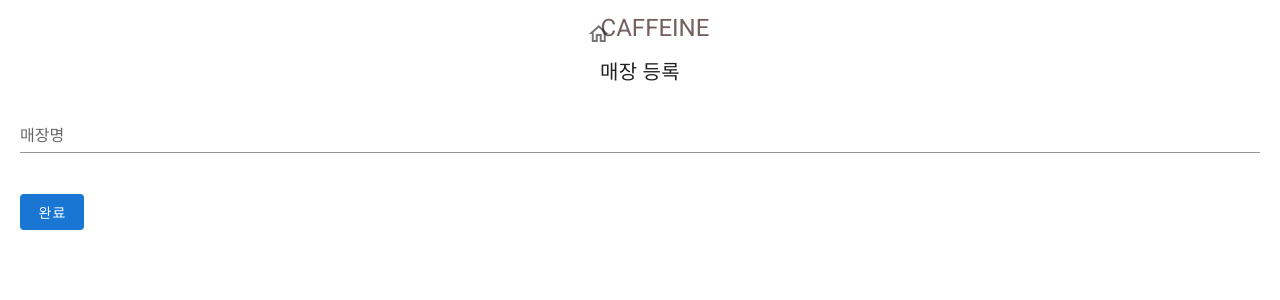
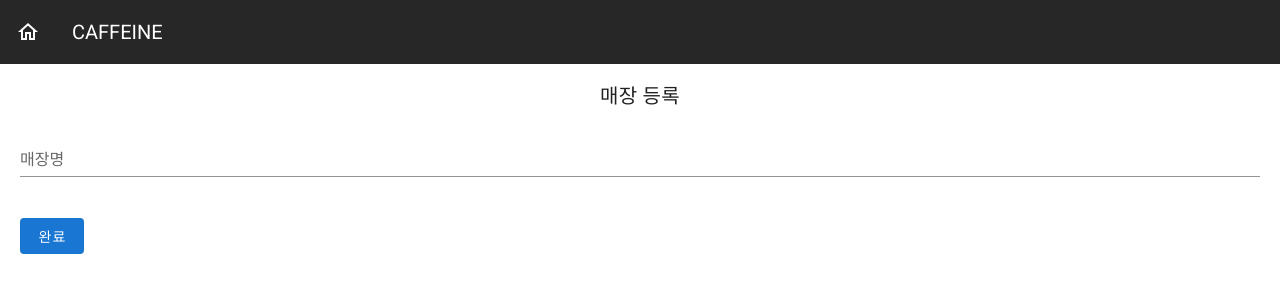
Before and after one commit to EDD-season2/caffeine-fe-shop, a Vue app: page /register in a window 1280 px wide. Shown: the top 300 px of the page. Built offline with nearby package versions, Linux system fonts and the light colour scheme.

Commit message:
Update logo component

```diff
--- a/src/components/Logo.vue
+++ b/src/components/Logo.vue
@@ -1,11 +1,16 @@
 <template>
-<div class="my-3">
-    <h1 class="headline logo-title mt-3">
-      <router-link to="/" v-if="showHome">
-        <v-icon class="ic-home">mdi-home-outline</v-icon></router-link>
-        CAFFEINE
-    </h1>
-</div>
+<v-app-bar
+    class="mb-4"
+    flat
+    dark>
+        <v-btn
+            @click="moveHome"
+            icon
+            text>
+            <v-icon>mdi-home-outline</v-icon>
+        </v-btn>
+    <v-toolbar-title>CAFFEINE</v-toolbar-title>
+</v-app-bar>
 </template>
 
 <script lang="ts">
@@ -15,19 +20,22 @@ import { Prop } from 'vue-property-decorator'
 
 @Component
 export default class Logo extends Vue {
-  @Prop({ default: true }) private showHome?: boolean
+    @Prop({ default: true }) private showHome?: boolean
+
+    private moveHome () {
+        this.$router.push('/')
+    }
 }
 </script>
 
 <style lang="scss" scoped>
 div {
-  position: relative;
+    position: relative;
 }
 
-.ic-home {
-  position: absolute;
-  left: 16px;
-  top: 4px;
+.link {
+    margin: 0;
+    text-decoration: none;
 }
 
 .logo-title {
```
